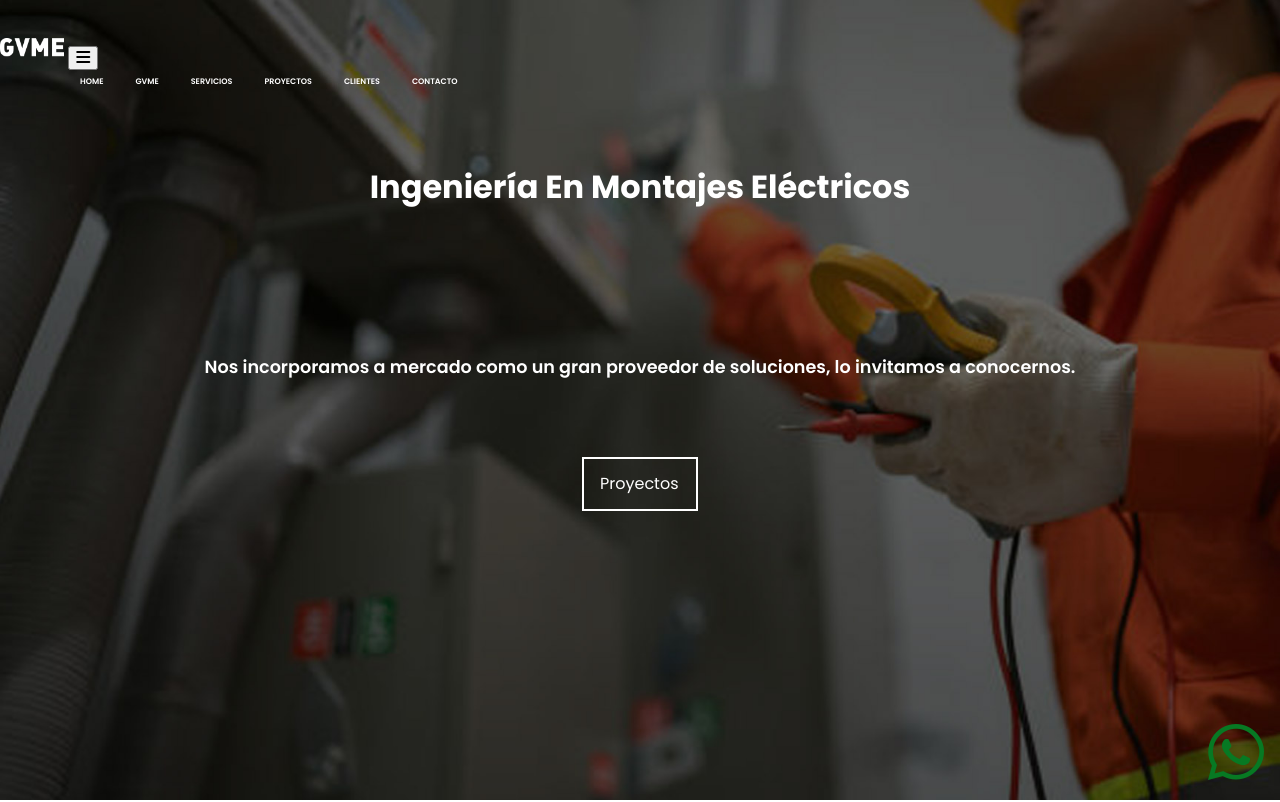
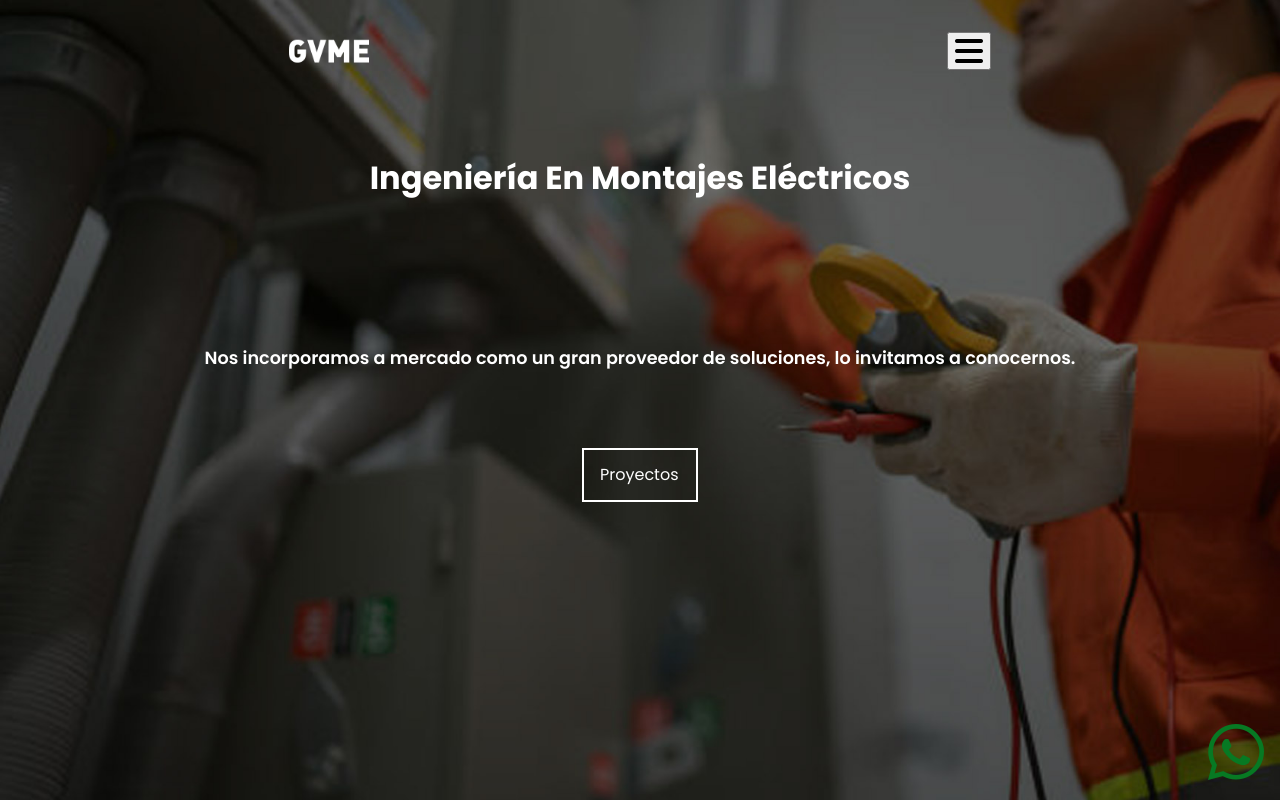
Before and after one commit to SHOR00/GVME.SAS, a plain HTML site: page index.html in a window 1280 px wide. Shown: the top 802 px of the page. Drawn offline with Linux system fonts and the light colour scheme.

Commit message:
Update style.css

```diff
--- a/css/style.css
+++ b/css/style.css
@@ -16,12 +16,15 @@
 .navbar {
   display: flex;
   width: 100vw;
-
   justify-content: space-around;
   transition: 1s all;
 }
 .navbar::after{
-  padding-top: 5rem;
+  padding-top: 1rem;
+}
+
+.navbar .boton button .fa-bars{
+  font-size: 2rem;
 }
 
 .navbar ul {
@@ -515,22 +518,44 @@ footer .fa-whatsapp{
     margin: 0;
     padding-top: 2rem;
   }
+
+
+  .navbarCorto{
+    height: 3rem;
+  }
+
+  .navbar div{
+    display: flex;
+    justify-content: space-around;
+  }
    .logoNavbar{
-     width:  4rem;
-     margin: 0 auto;
+     width:  5rem;
+     margin: 0;
+     display: inline-block;
    }
    .navbar ul{
-     width: 90%;
+     width: 100%;
      margin: 0 auto;
      padding: 0;
+     display:block;
    }
 
+   .ver{
+     opacity: 0;
+   }
+
+
+   .navbar ul li{
+     width: 80%;
+     margin: 1rem auto;
+     text-align: center;
+     }
+
   .navbar ul li a{
-    font-size: .5rem;
-  }
+    font-size: 1rem;
+   }
   .efecto{
     width: 100%;
-    height: 5rem;
     padding:0;
     margin: 0;
   }
```
